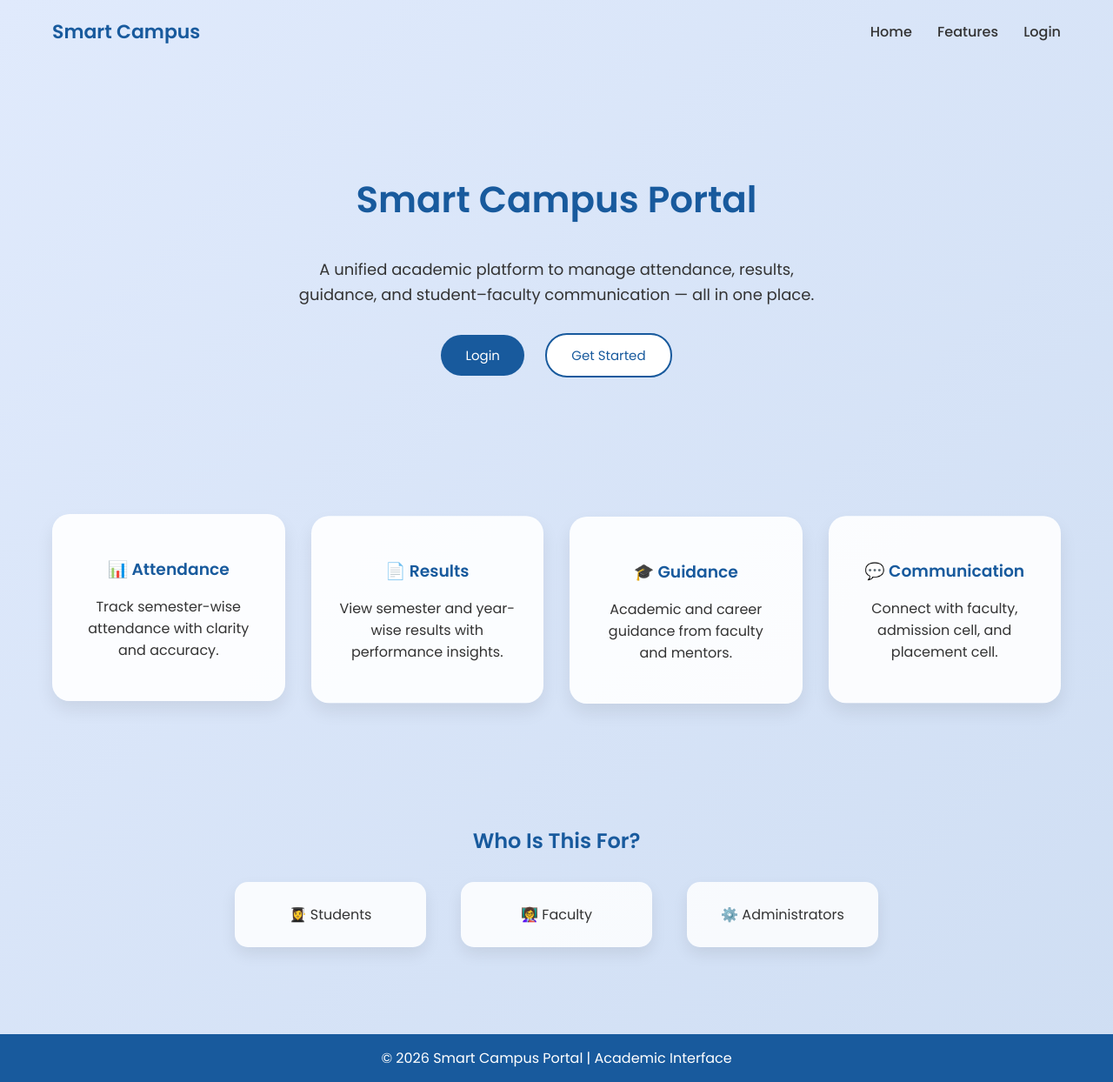
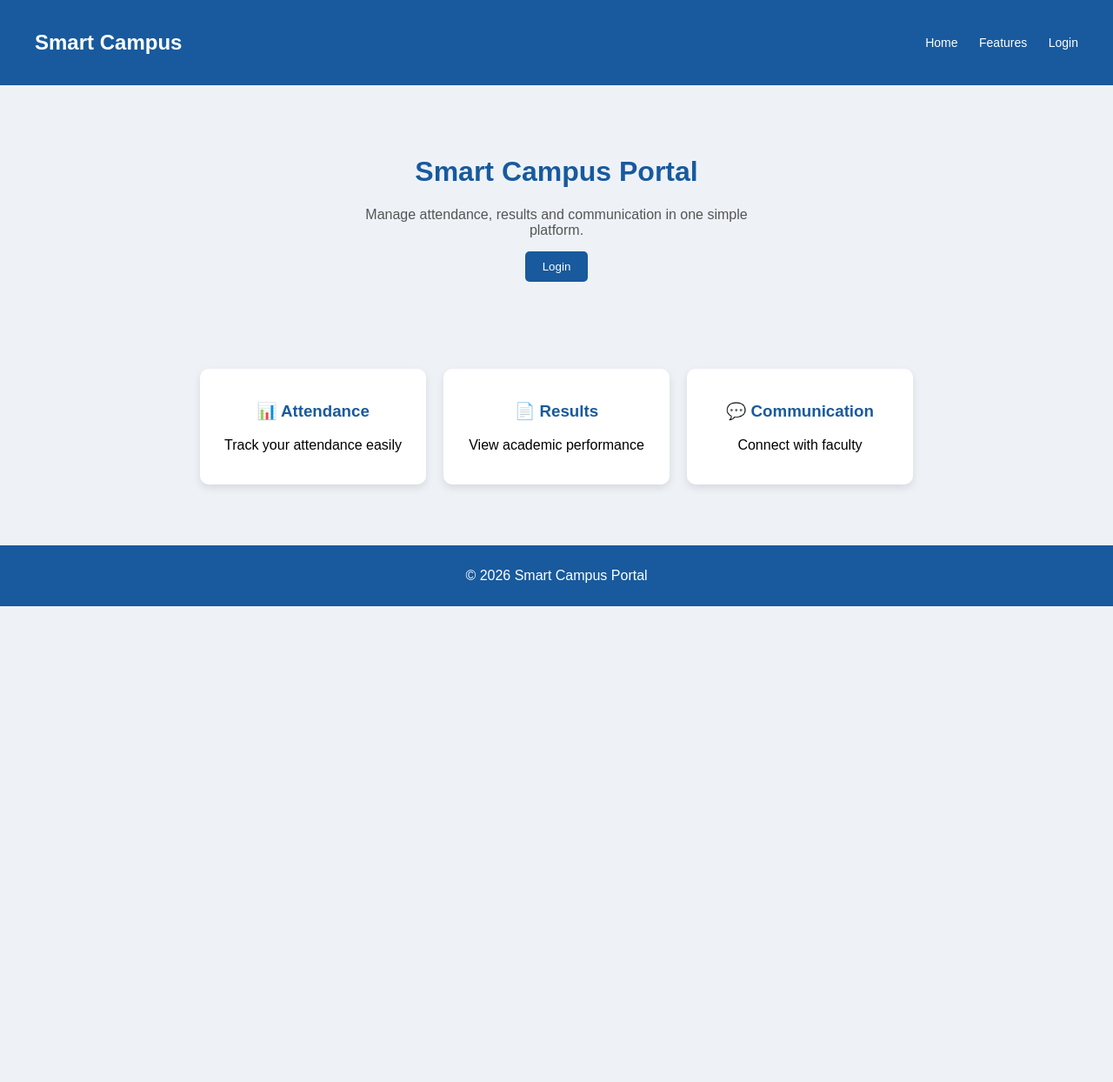
Before and after one commit to sreedeviej/Student-Faculty-Admin-Web-Portal, a plain HTML site: page index.html in a window 1280 px wide. Shown: the whole page at 87% size. After the commit the page ends 800 px from the top, so only its background shows below. Drawn offline with Linux system fonts and the light colour scheme.

```diff
--- a/index.html
+++ b/index.html
@@ -1,243 +1,143 @@
 <!DOCTYPE html>
-<html lang="en">
+<html>
 <head>
-<meta charset="UTF-8">
-<meta name="viewport" content="width=device-width, initial-scale=1.0">
     <title>Smart Campus Portal</title>
 
     <style>
-@import url('https://fonts.googleapis.com/css2?family=Poppins:wght@300;400;500;600&display=swap');
-
-*{
-  box-sizing:border-box;
-  font-family:'Poppins',sans-serif;
+        body {
+            font-family: Arial, sans-serif;
+            margin: 0;
+            background: #eef2f7;
         }
 
-body{
-  margin:0;
-  background:linear-gradient(135deg,#e0eafc,#cfdef3);
-  color:#333;
-  overflow-x:hidden;
+        /* Header */
+        .header {
+            background: #185a9d;
+            color: white;
+            padding: 15px 40px;
+            display: flex;
+            justify-content: space-between;
+            align-items: center;
         }
 
-/* HEADER */
-header{
-  display:flex;
-  justify-content:space-between;
-  align-items:center;
-  padding:20px 60px;
-  animation:fadeDown 1s ease;
+        .nav a {
+            margin-left: 20px;
+            color: white;
+            text-decoration: none;
+            font-size: 14px;
         }
 
-.logo{
-  font-size:22px;
-  font-weight:600;
-  color:#185a9d;
+        /* Hero Section */
+        .hero {
+            text-align: center;
+            padding: 60px 20px;
         }
 
-nav a{
-  margin-left:25px;
-  text-decoration:none;
-  color:#333;
-  font-weight:500;
-  transition:color 0.3s ease;
+        .hero h1 {
+            color: #185a9d;
+            font-size: 32px;
         }
 
-nav a:hover{
-  color:#185a9d;
+        .hero p {
+            max-width: 500px;
+            margin: 15px auto;
+            color: #555;
         }
 
-/* HERO */
-.hero{
-  text-align:center;
-  padding:90px 20px;
-  animation:fadeUp 1.2s ease;
+        button {
+            padding: 10px 20px;
+            border: none;
+            border-radius: 5px;
+            background: #185a9d;
+            color: white;
+            cursor: pointer;
         }
 
-.hero h1{
-  font-size:42px;
-  color:#185a9d;
+        button:hover {
+            background: #144a82;
         }
 
-.hero p{
-  font-size:18px;
-  max-width:620px;
-  margin:20px auto;
-  line-height:1.6;
+        /* Features */
+        .features {
+            display: flex;
+            justify-content: center;
+            gap: 20px;
+            padding: 40px;
+            flex-wrap: wrap;
         }
 
-.hero button{
-  padding:12px 28px;
-  margin:10px;
-  border:none;
-  border-radius:25px;
-  background:#185a9d;
-  color:white;
-  font-size:15px;
-  cursor:pointer;
-  transition:transform 0.25s ease, box-shadow 0.25s ease;
+        .card {
+            background: white;
+            width: 220px;
+            padding: 20px;
+            border-radius: 10px;
+            text-align: center;
+            box-shadow: 0 4px 10px rgba(0,0,0,0.1);
         }
 
-.hero button.secondary{
-  background:white;
-  color:#185a9d;
-  border:2px solid #185a9d;
+        .card h3 {
+            color: #185a9d;
         }
 
-.hero button:hover{
-  transform:translateY(-3px);
-  box-shadow:0 8px 18px rgba(0,0,0,0.15);
-}
-
-/* FEATURES */
-.features{
-  display:grid;
-  grid-template-columns:repeat(auto-fit,minmax(250px,1fr));
-  gap:30px;
-  padding:60px;
-}
-
-.feature-card{
-  background:rgba(255,255,255,0.9);
-  padding:30px;
-  border-radius:20px;
-  text-align:center;
-  box-shadow:0 10px 20px rgba(0,0,0,0.08);
-  animation:float 4s ease-in-out infinite;
-  transition:transform 0.3s ease;
-}
-
-.feature-card:nth-child(2){ animation-delay:0.5s; }
-.feature-card:nth-child(3){ animation-delay:1s; }
-.feature-card:nth-child(4){ animation-delay:1.5s; }
-
-.feature-card:hover{
-  transform:translateY(-6px);
-}
-
-.feature-card h3{
-  color:#185a9d;
-  margin-bottom:10px;
-}
-
-/* USERS */
-.users{
-  padding:60px;
-  text-align:center;
-  animation:fadeUp 1.2s ease;
-}
-
-.users h2{
-  color:#185a9d;
-  margin-bottom:30px;
-}
-
-.user-box{
-  display:flex;
-  justify-content:center;
-  gap:40px;
-  flex-wrap:wrap;
-}
-
-.user{
-  background:rgba(255,255,255,0.85);
-  padding:25px;
-  width:220px;
-  border-radius:15px;
-  box-shadow:0 8px 18px rgba(0,0,0,0.08);
-  transition:transform 0.3s ease;
-}
-
-.user:hover{
-  transform:scale(1.05);
-}
-
-/* FOOTER */
-footer{
-  background:#185a9d;
-  color:white;
-  text-align:center;
-  padding:15px;
-  margin-top:40px;
-}
-
-/* ANIMATIONS */
-@keyframes fadeUp{
-  from{opacity:0; transform:translateY(30px);}
-  to{opacity:1; transform:translateY(0);}
-}
-
-@keyframes fadeDown{
-  from{opacity:0; transform:translateY(-20px);}
-  to{opacity:1; transform:translateY(0);}
-}
-
-@keyframes float{
-  0%,100%{ transform:translateY(0); }
-  50%{ transform:translateY(-6px); }
+        /* Footer */
+        .footer {
+            background: #185a9d;
+            color: white;
+            text-align: center;
+            padding: 10px;
+            margin-top: 30px;
         }
     </style>
 </head>
 
 <body>
 
-<header>
-  <div class="logo">Smart Campus</div>
-  <nav>
+    <div class="header">
+        <h2>Smart Campus</h2>
+        <div class="nav">
             <a href="#">Home</a>
             <a href="#">Features</a>
-    <a href="#">Login</a>
-  </nav>
-</header>
+            <a href="login.html">Login</a>
+        </div>
+    </div>
 
-<section class="hero">
+    <div class="hero">
         <h1>Smart Campus Portal</h1>
         <p>
-    A unified academic platform to manage attendance, results, guidance,
-    and student–faculty communication — all in one place.
+            Manage attendance, results and communication in one simple platform.
         </p>
+
         <button onclick="goToLogin()">Login</button>
-  <button class="secondary">Get Started</button>
-</section>
-
-<section class="features">
-  <div class="feature-card">
-    <h3>📊 Attendance</h3>
-    <p>Track semester-wise attendance with clarity and accuracy.</p>
     </div>
 
-  <div class="feature-card">
-    <h3>📄 Results</h3>
-    <p>View semester and year-wise results with performance insights.</p>
+    <div class="features">
+
+        <div class="card">
+            <h3>📊 Attendance</h3>
+            <p>Track your attendance easily</p>
         </div>
 
-  <div class="feature-card">
-    <h3>🎓 Guidance</h3>
-    <p>Academic and career guidance from faculty and mentors.</p>
+        <div class="card">
+            <h3>📄 Results</h3>
+            <p>View academic performance</p>
         </div>
 
-  <div class="feature-card">
+        <div class="card">
             <h3>💬 Communication</h3>
-    <p>Connect with faculty, admission cell, and placement cell.</p>
+            <p>Connect with faculty</p>
         </div>
-</section>
 
-<section class="users">
-  <h2>Who Is This For?</h2>
-  <div class="user-box">
-    <div class="user">👩‍🎓 Students</div>
-    <div class="user">👩‍🏫 Faculty</div>
-    <div class="user">⚙️ Administrators</div>
     </div>
-</section>
 
-<footer>
-  © 2026 Smart Campus Portal | Academic Interface
-</footer>
+    <div class="footer">
+        <p>© 2026 Smart Campus Portal</p>
+    </div>
+
     <script>
-function goToLogin(){
-  window.location.href="login.html";
+        function goToLogin() {
+            window.location.href = "login.html";
         }
     </script>
+
 </body>
 </html>
```
Also changed, not shown: attendance.html (added, +121 -0 lines), login.html (+66 -35 lines). Lines whose indentation alone changed are shown as unchanged.
